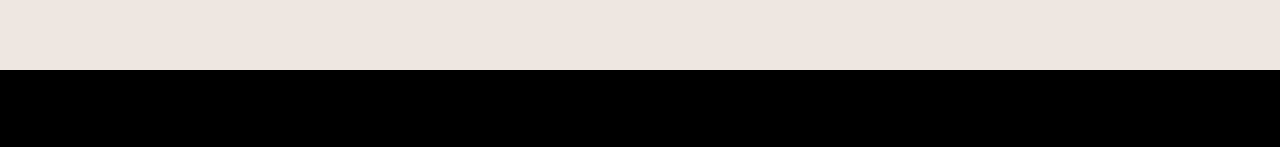
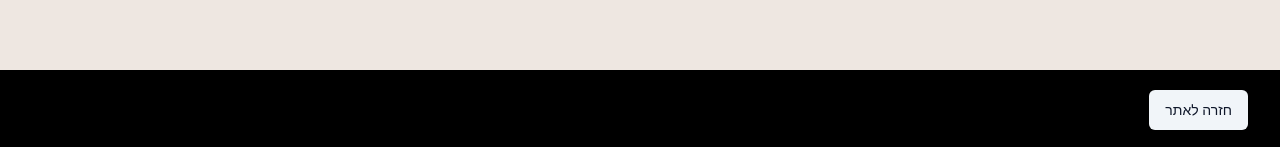
Before and after one commit to pogiii/basic-font-playground, a React (Vite) app: page / in a window 1280 px wide. Shown: the part 650-797 px from the top of the page. Built offline with nearby package versions, Linux system fonts and the light colour scheme.

Commit message:
added button

```diff
--- a/src/components/ui/playground.tsx
+++ b/src/components/ui/playground.tsx
@@ -3,6 +3,7 @@ import { Input } from "./input";
 import { Slider } from "./slider";
 import { ToggleGroup, ToggleGroupItem } from "./toggle-group";
 import { Label } from "./label";
+import { Button } from "./button";
 
 type PlaygroundProps = {
     value?: string;
@@ -73,6 +74,11 @@ export const Playground = ({ value = '', setValue }: PlaygroundProps): JSX.Eleme
                     </span>
                 </div>
             </div>
+            <div className="w-full h-[10%] items-center p-8 flex">
+                <a href="https://www.figma.com/proto/b5uT7QWhcOMx9Hm7THbGFx/Shtark-Otnamental?node-id=277-362&t=bMAHwZ5475JxglFp-0&scaling=scale-down&content-scaling=fixed&page-id=0%3A1&starting-point-node-id=277%3A362">
+                    <Button variant={"secondary"}>חזרה לאתר</Button>
+                </a>
+            </div>
         </div>
     );
 };
```
